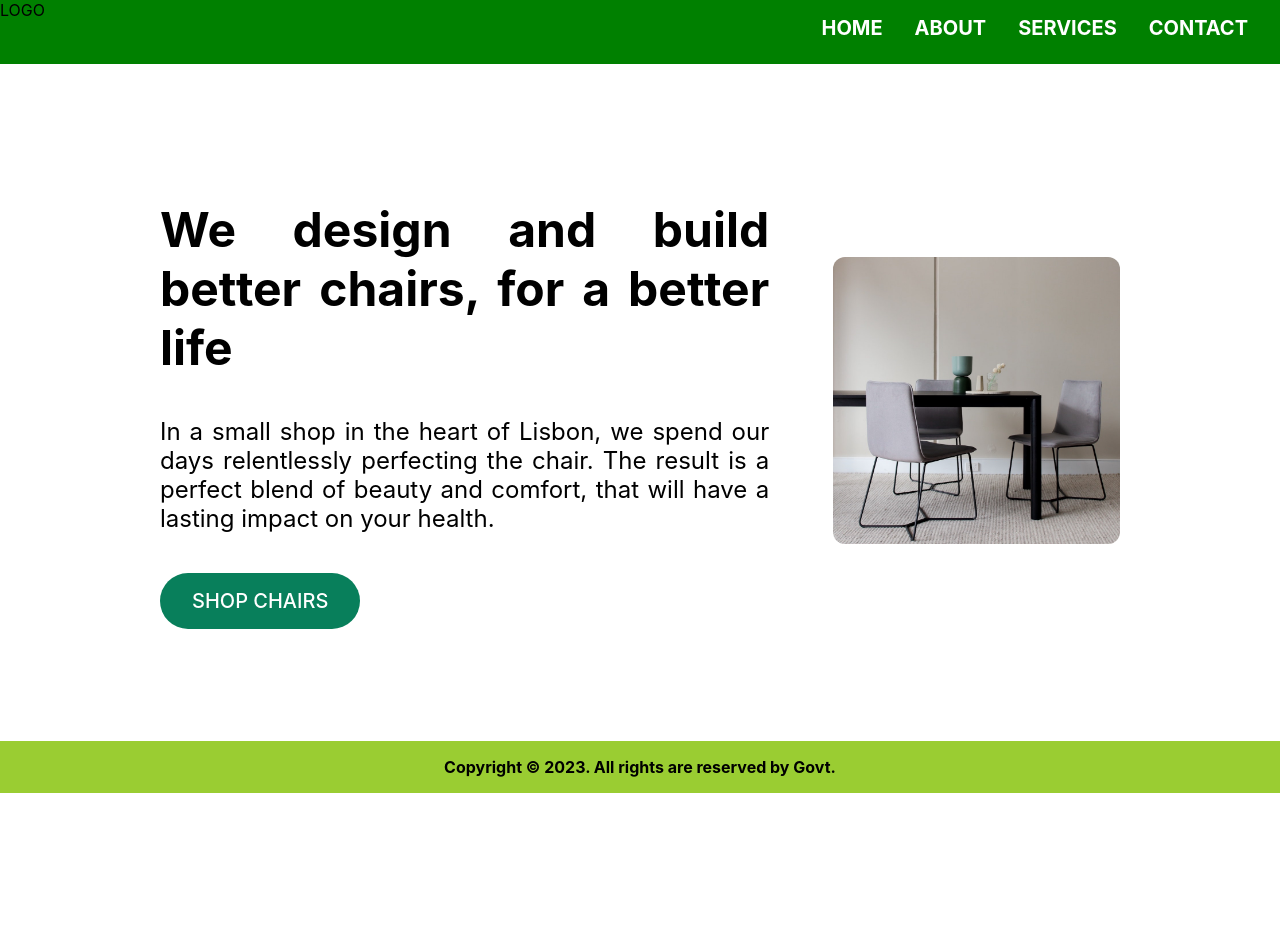
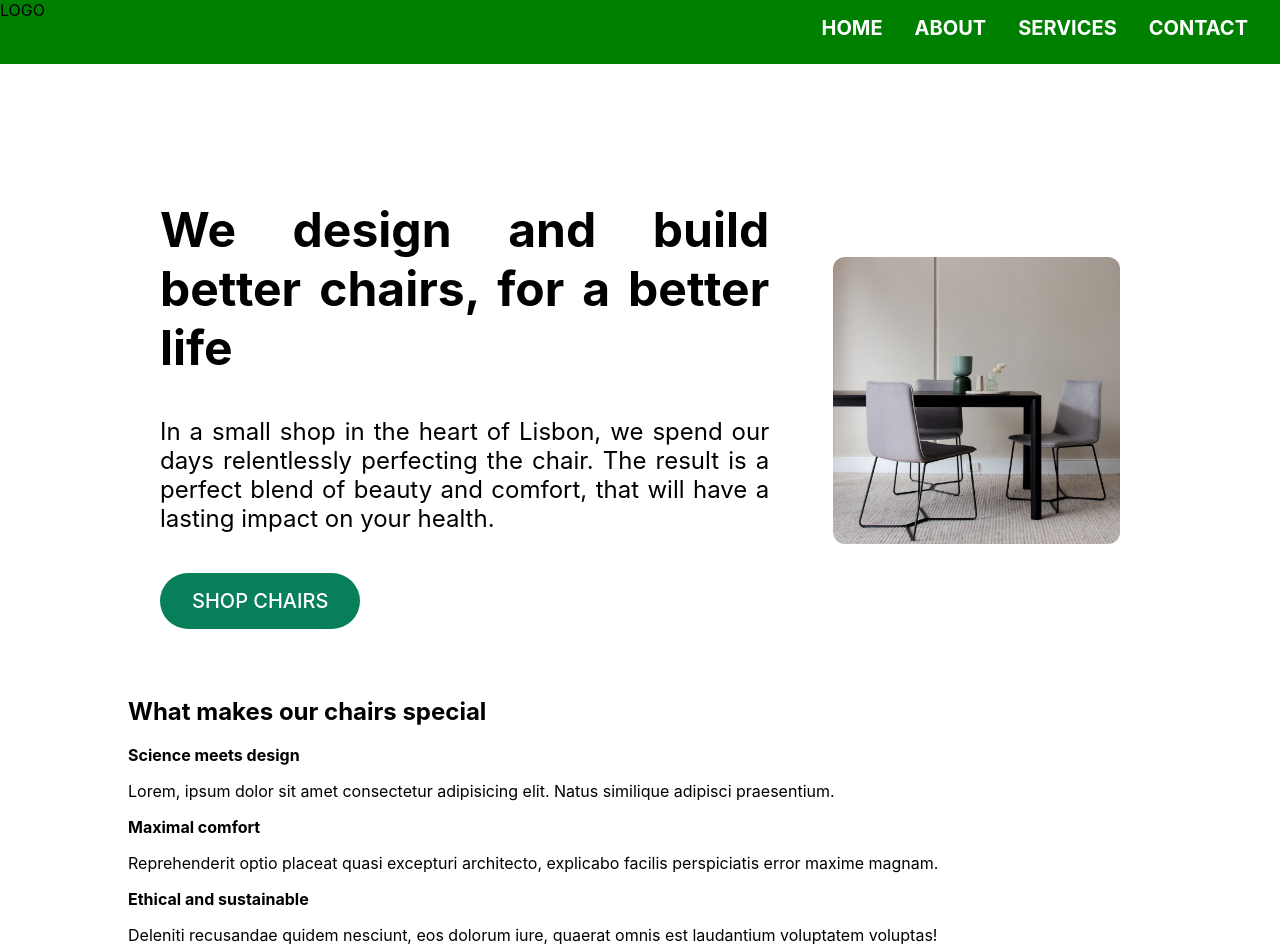
Before and after one commit to raihan-mahmud-talukder/govt-project, a React (Create React App) app: page / in a window 1280 px wide. Shown: the top 952 px of the page. Before the commit the page ends 800 px from the top, so only its background shows below. Built offline with nearby package versions, Linux system fonts and the light colour scheme.

Commit message:
landing feature content

```diff
--- a/src/Components/Home.jsx
+++ b/src/Components/Home.jsx
@@ -15,6 +15,36 @@
                     <img src="images/hero.jpg" alt="Photo" />
                 </div>
             </div>
+            <div>
+                <section className="">
+                    <h2>What makes our chairs special</h2>
+                    <div className="feature">
+                        <div>
+                            <p><strong>Science meets design</strong></p>
+                            <p>
+                                Lorem, ipsum dolor sit amet consectetur adipisicing elit. Natus
+                                similique adipisci praesentium.
+                            </p>
+                        </div>
+                        <div>
+                            <p><strong>Maximal comfort</strong></p>
+                            <p>
+                                Reprehenderit optio placeat quasi excepturi architecto, explicabo
+                                facilis perspiciatis error maxime magnam.
+                            </p>
+                        </div>
+                        <div>
+                            <p>
+                                <strong>Ethical and sustainable</strong>
+                            </p>
+                            <p>
+                                Deleniti recusandae quidem nesciunt, eos dolorum iure, quaerat
+                                omnis est laudantium voluptatem voluptas!
+                            </p>
+                        </div>
+                    </div>
+                </section>
+            </div>
         </main>
     )
 }
--- a/src/index.css
+++ b/src/index.css
@@ -19,10 +19,10 @@
   background: green;
 }
 
-nav {
-  /* width: 30%; */
+/* nav {
+  width: 30%;
 
-}
+} */
 
 menu {
   /* width: 30%; */
```
